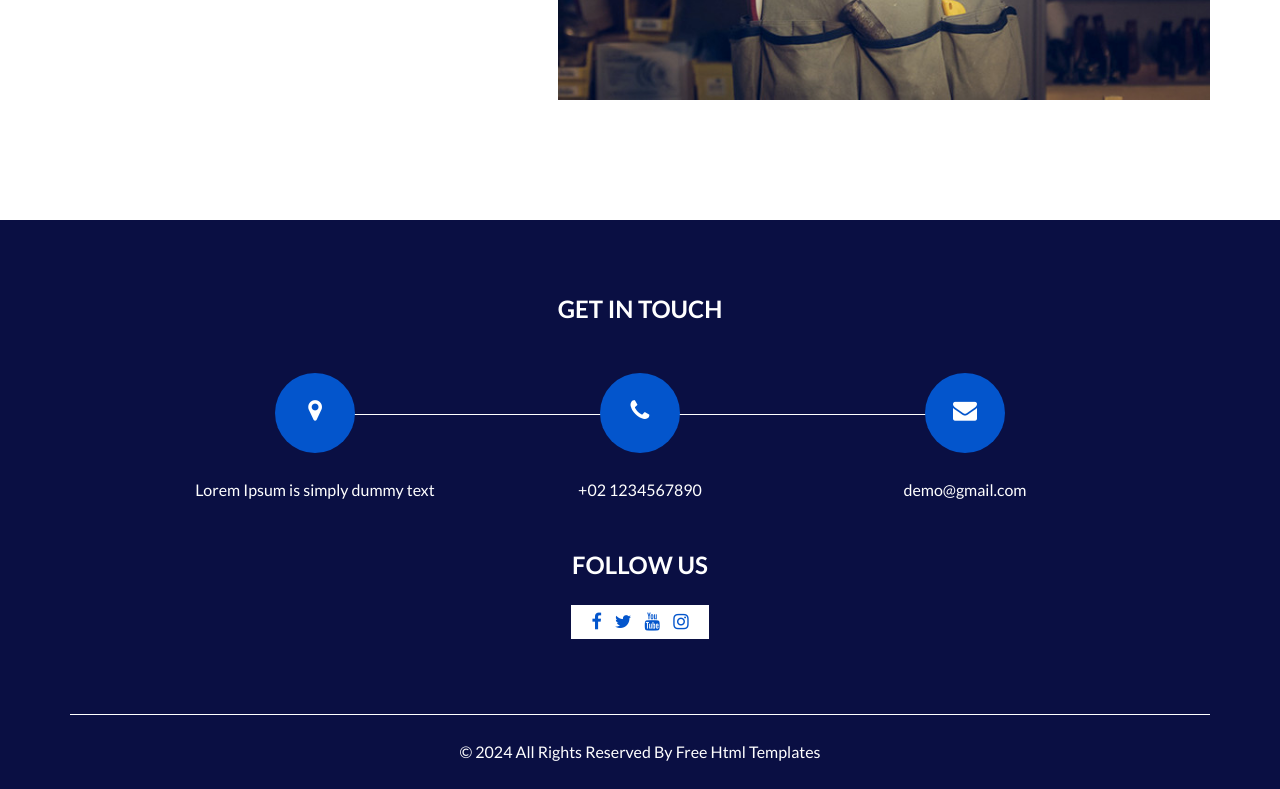
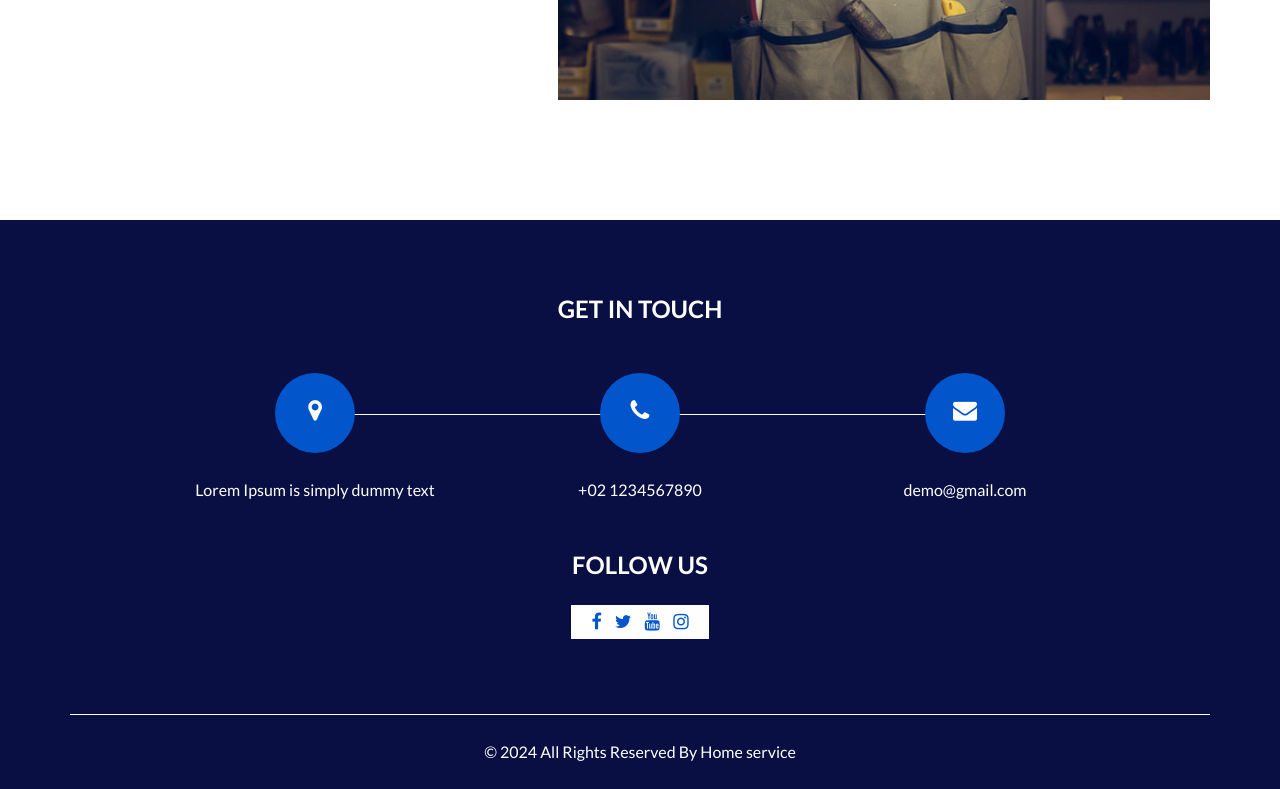
Before and after one commit to ssraboni123/website, a plain HTML site: page about.html in a window 1280 px wide. Shown: the part 590-1379 px from the top of the page. Drawn offline with nearby package versions, Linux system fonts and the light colour scheme; some packages are replaced by stand-ins of ours.

Commit message:
Update about.html

```diff
--- a/about.html
+++ b/about.html
@@ -196,7 +196,7 @@
     <div class="container">
       <p>
         &copy; <span id="displayDateYear"></span> All Rights Reserved By
-        <a href="https://html.design/">Free Html Templates</a>
+        <a href="https://html.design/">Home service</a>
       </p>
     </div>
   </footer>
```
